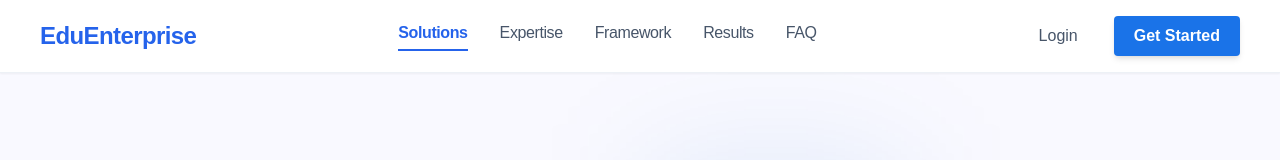
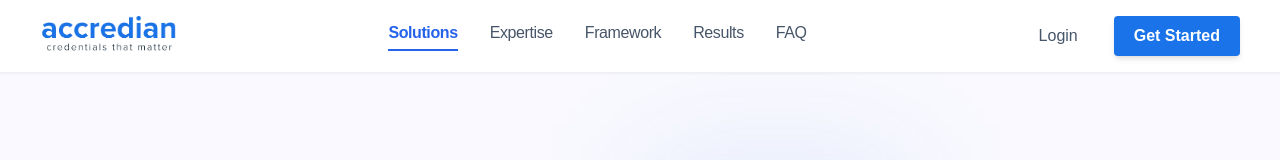
Before and after one commit to abhiav-spec/Accredian-Enterprise-Page-, a Next.js app: page / in a window 1280 px wide. Shown: the top 160 px of the page. Built offline with nearby package versions, Linux system fonts and the light colour scheme.

Commit message:
chore: update branding and FAQ toggle icon

```diff
--- a/app/components/layout/Footer.tsx
+++ b/app/components/layout/Footer.tsx
@@ -1,9 +1,17 @@
+import Image from 'next/image';
+
 export function Footer() {
   return (
     <footer className="w-full border-t border-slate-200 bg-white dark:border-slate-800 dark:bg-slate-950">
       <div className="mx-auto flex max-w-[1200px] flex-col items-center justify-between gap-8 px-8 py-12 md:flex-row">
         <div>
-          <span className="text-xl font-extrabold text-blue-600 dark:text-blue-400">EduEnterprise</span>
+          <Image
+            src="/images/icons/logo.webp"
+            alt="Accredian"
+            width={365}
+            height={120}
+            className="h-9 w-auto"
+          />
           <p className="mt-2 text-sm leading-relaxed text-slate-500 dark:text-slate-400">
             © 2024 EduEnterprise Human Capital Management. All rights reserved.
           </p>
--- a/app/components/layout/Navbar.tsx
+++ b/app/components/layout/Navbar.tsx
@@ -1,5 +1,6 @@
 "use client";
 
+import Image from 'next/image';
 import { useScroll } from '@/hooks/useScroll';
 
 export function Navbar() {
@@ -12,7 +13,14 @@ export function Navbar() {
       }`}
     >
       <div className="mx-auto flex w-full max-w-[1200px] items-center justify-between">
-        <span className="text-2xl font-bold tracking-tight text-blue-600 antialiased dark:text-blue-400">EduEnterprise</span>
+        <Image
+          src="/images/icons/logo.webp"
+          alt="Accredian"
+          width={365}
+          height={120}
+          className="h-10 w-auto"
+          priority
+        />
         <div className="hidden gap-8 md:flex">
           <a className="border-b-2 border-blue-600 pb-1 font-bold tracking-tight text-blue-600 antialiased dark:text-blue-400" href="#">Solutions</a>
           <a className="font-medium tracking-tight text-slate-600 antialiased transition-colors hover:text-blue-600 dark:text-slate-400" href="#">Expertise</a>
--- a/app/components/sections/Benefits.tsx
+++ b/app/components/sections/Benefits.tsx
@@ -79,21 +79,21 @@ export function Benefits() {
             <details className="group rounded-xl border border-outline-variant bg-white p-4" open>
               <summary className="flex cursor-pointer list-none items-center justify-between font-h3 text-h3">
                 <span>How long are the enterprise training programs?</span>
-                <span className="material-symbols-outlined transition-transform group-open:rotate-180">expand_more</span>
+                <span className="text-xl font-semibold transition-transform group-open:rotate-180">^</span>
               </summary>
               <div className="pt-4 font-body-md text-on-surface-variant">Our programs range from intensive 2-day workshops to comprehensive 6-month continuous learning tracks, depending on the domain and depth required.</div>
             </details>
             <details className="group rounded-xl border border-outline-variant bg-white p-4">
               <summary className="flex cursor-pointer list-none items-center justify-between font-h3 text-h3">
                 <span>Can the curriculum be customized for our industry?</span>
-                <span className="material-symbols-outlined transition-transform group-open:rotate-180">expand_more</span>
+                <span className="text-xl font-semibold transition-transform group-open:rotate-180">^</span>
               </summary>
               <div className="pt-4 font-body-md text-on-surface-variant">Yes, customization is a key part of our service. We adapt case studies, examples, and toolsets to match your specific industry vertical.</div>
             </details>
             <details className="group rounded-xl border border-outline-variant bg-white p-4">
               <summary className="flex cursor-pointer list-none items-center justify-between font-h3 text-h3">
                 <span>What kind of support is provided post-training?</span>
-                <span className="material-symbols-outlined transition-transform group-open:rotate-180">expand_more</span>
+                <span className="text-xl font-semibold transition-transform group-open:rotate-180">^</span>
               </summary>
               <div className="pt-4 font-body-md text-on-surface-variant">We provide 3 months of implementation support, office hours for alumni, and detailed progress reports for HR stakeholders.</div>
             </details>
```
Also changed, not shown: public/images/icons/logo.webp (added).
